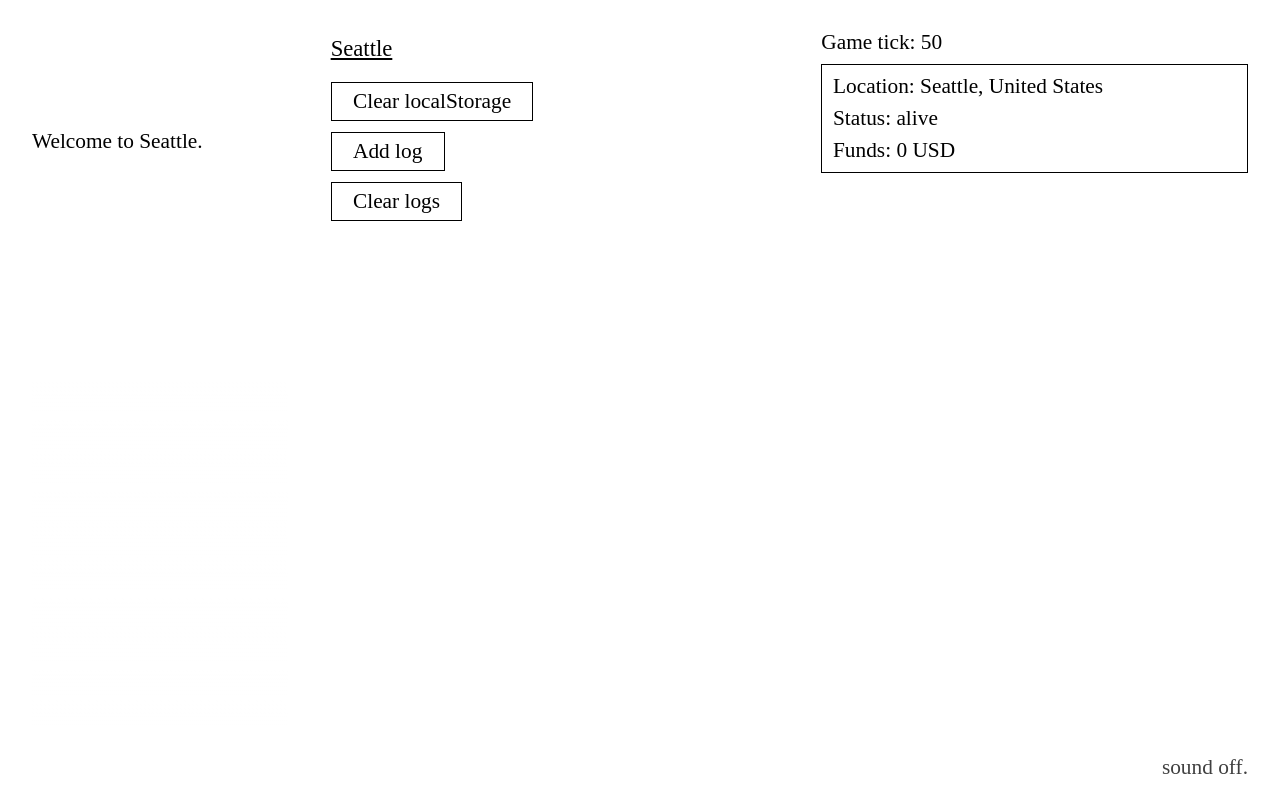
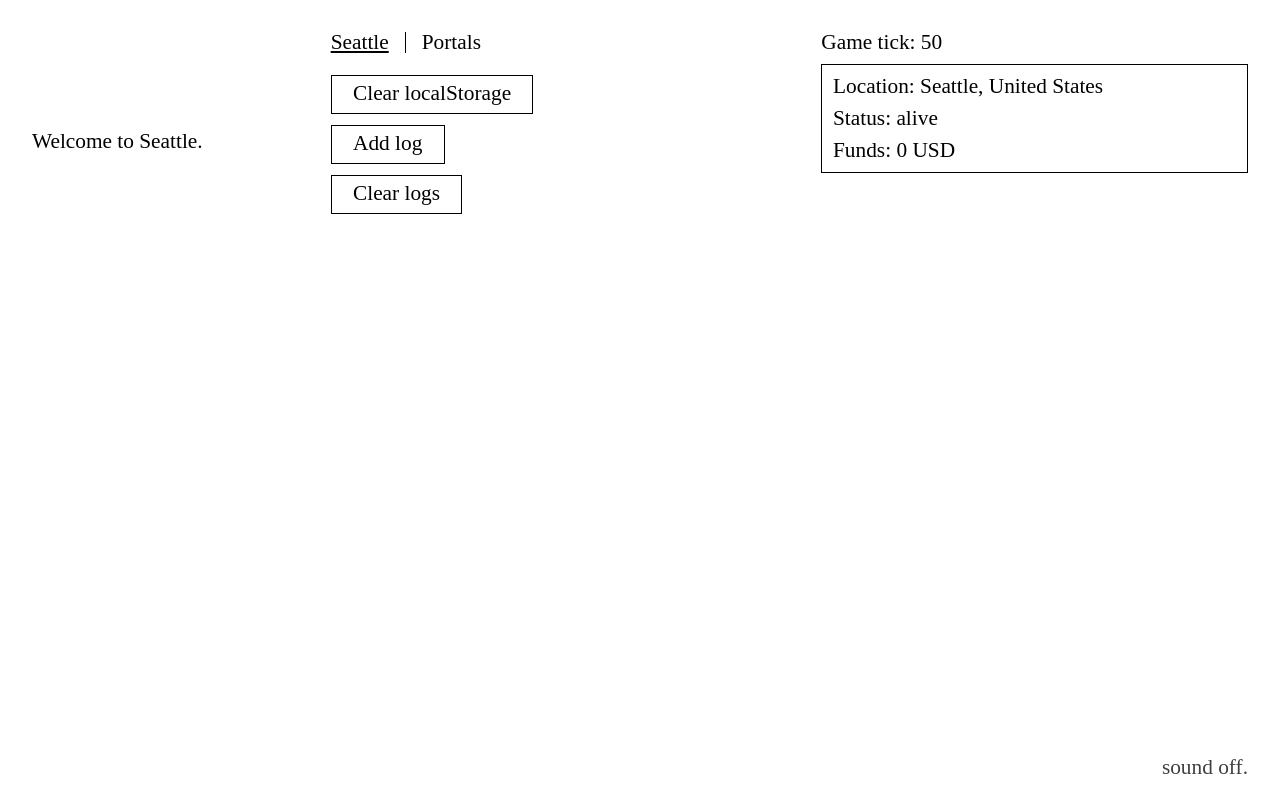
Before and after one commit to womogenes/migration-game, a SvelteKit app: page / in a window 1280 px wide. Built offline with nearby package versions, Linux system fonts and the light colour scheme.

Commit message:
Add fancy tabs and transitions between them

```diff
--- a/src/routes/+page.svelte
+++ b/src/routes/+page.svelte
@@ -1,5 +1,5 @@
 <script>
-  import { fade } from 'svelte/transition';
+  import { fade, fly } from 'svelte/transition';
   import { derived, writable } from 'svelte/store';
 
   import allLocData from '$lib/locations.json';
@@ -47,6 +47,9 @@
 
   const status = store('status', 'alive');
 
+  // UI state things
+  let activeTab = store('active-tab', 'city'); // Can be 'main' or 'portals'
+
   // Purely cosmetic things
   let soundOn = writable(false);
   let audioEls;
@@ -74,14 +77,14 @@
 
 <!-- Main content -->
 <div class="flex w-full max-w-5xl flex-col px-6 pb-3 pt-6">
-  <div class="flex h-full flex-col gap-8 sm:flex-row">
+  <div class="flex h-full flex-col gap-4 sm:flex-row">
     <!-- Left column, log -->
     <div
       class="relative flex max-h-[calc(100vh-5em)] select-none flex-col items-start gap-4 overflow-hidden sm:w-48"
     >
       <div class="flex flex-col-reverse justify-end gap-3 sm:h-full" id="log">
         {#each $logs as log}
-          <div transition:fade={{ delay: 250, duration: 500 }}>
+          <div transition:fade={{ delay: 150, duration: 500 }}>
             {#if log.message}
               <p class="leading-tight">{log.message}</p>
             {:else}
@@ -98,10 +101,29 @@
     </div>
 
     <!-- Central column, actions -->
-    <div class="flex-grow">
-      <h1 class="mb-3 underline">{$locData.location.city}</h1>
+    <div class="flex-grow overflow-x-hidden px-4">
+      <!-- Headings (tabs) -->
+      <div class="mb-4 flex divide-x" id="tabs">
+        <button
+          class="pr-3 leading-none {$activeTab === 'city' && 'underline'}"
+          on:click={() => ($activeTab = 'city')}
+          >{$locData.location.city}</button
+        >
+        <button
+          class="pl-3 pr-3 leading-none {$activeTab === 'portals' &&
+            'underline'}"
+          on:click={() => ($activeTab = 'portals')}>Portals</button
+        >
+      </div>
 
-      <div class="flex flex-col items-start gap-2">
+      <!-- Content (three panels) -->
+      <div class="relative flex w-full">
+        {#if $activeTab === 'city'}
+          <div
+            class="absolute flex w-full flex-col items-start gap-2"
+            in:fly={{ x: '-100%' }}
+            out:fly={{ x: '100%' }}
+          >
             <button
               class="btn"
               on:click={() => {
@@ -117,7 +139,18 @@
             >
               Add log
             </button>
-        <button class="btn" on:click={() => ($logs = [])}>Clear logs</button>
+            <button class="btn" on:click={() => ($logs = [])}>Clear logs</button
+            >
+          </div>
+        {:else if $activeTab === 'portals'}
+          <div
+            class="absolute flex w-full flex-col items-start gap-2"
+            in:fly={{ x: '-100%' }}
+            out:fly={{ x: '100%' }}
+          >
+            <button>Content</button>
+          </div>
+        {/if}
       </div>
     </div>
 
```
Lines whose indentation alone changed are shown as unchanged.
